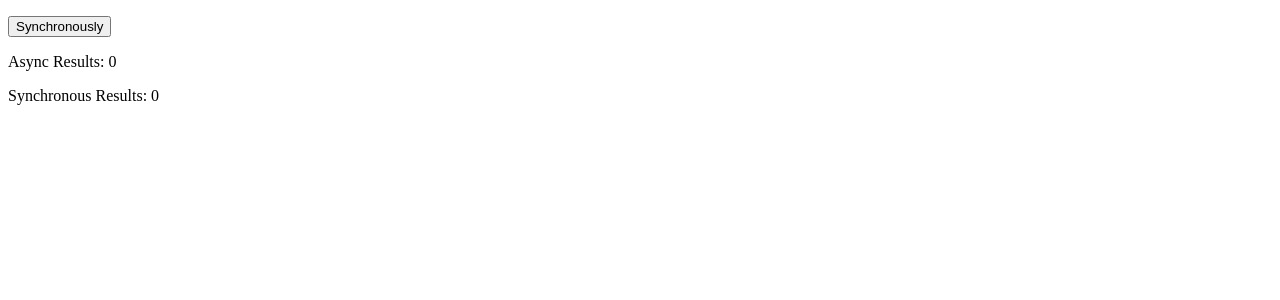
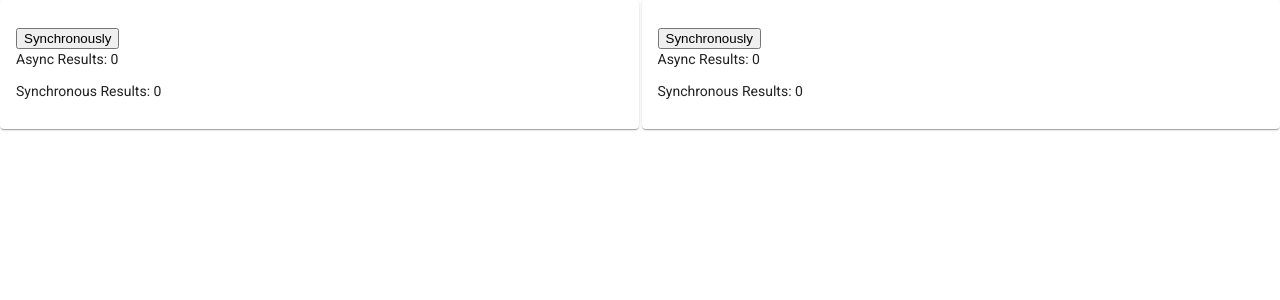
Before and after one commit to cerealean/js-ts-knowledge-drops-playground, an Angular app: page / in a window 1280 px wide. Shown: the top 300 px of the page. Built offline with nearby package versions, Linux system fonts and the light colour scheme.

Commit message:
Added angular material schematics

```diff
--- a/angular.json
+++ b/angular.json
@@ -31,6 +31,7 @@
               "src/assets"
             ],
             "styles": [
+              "./node_modules/@angular/material/prebuilt-themes/indigo-pink.css",
               "src/styles.scss"
             ],
             "scripts": []
@@ -99,6 +100,7 @@
               "src/assets"
             ],
             "styles": [
+              "./node_modules/@angular/material/prebuilt-themes/indigo-pink.css",
               "src/styles.scss"
             ],
             "scripts": []
--- a/package.json
+++ b/package.json
@@ -11,6 +11,7 @@
   "private": true,
   "dependencies": {
     "@angular/animations": "~12.1.0",
+    "@angular/cdk": "^12.2.3",
     "@angular/common": "~12.1.0",
     "@angular/compiler": "~12.1.0",
     "@angular/core": "~12.1.0",
--- a/src/app/app.component.html
+++ b/src/app/app.component.html
@@ -1 +1,10 @@
-<app-play-with-promises></app-play-with-promises>
+<div fxLayout="column">
+  <div fxLayout="row" fxLayoutGap="3px">
+    <mat-card fxFlex>
+      <app-play-with-promises></app-play-with-promises>
+    </mat-card>
+    <mat-card fxFlex>
+      <app-play-with-promises></app-play-with-promises>
+    </mat-card>
+  </div>
+</div>
--- a/src/index.html
+++ b/src/index.html
@@ -6,8 +6,11 @@
   <base href="/">
   <meta name="viewport" content="width=device-width, initial-scale=1">
   <link rel="icon" type="image/x-icon" href="favicon.ico">
+  <link rel="preconnect" href="https://fonts.gstatic.com">
+  <link href="https://fonts.googleapis.com/css2?family=Roboto:wght@300;400;500&display=swap" rel="stylesheet">
+  <link href="https://fonts.googleapis.com/icon?family=Material+Icons" rel="stylesheet">
 </head>
-<body>
+<body class="mat-typography">
   <app-root></app-root>
 </body>
 </html>
--- a/src/styles.scss
+++ b/src/styles.scss
@@ -1 +1,4 @@
 /* You can add global styles to this file, and also import other style files */
+
+html, body { height: 100%; }
+body { margin: 0; font-family: Roboto, "Helvetica Neue", sans-serif; }
```
Also changed, not shown: src/app/app.module.ts (+7 -1 lines), 1 other file (tests, documents, lock files or other folders).
